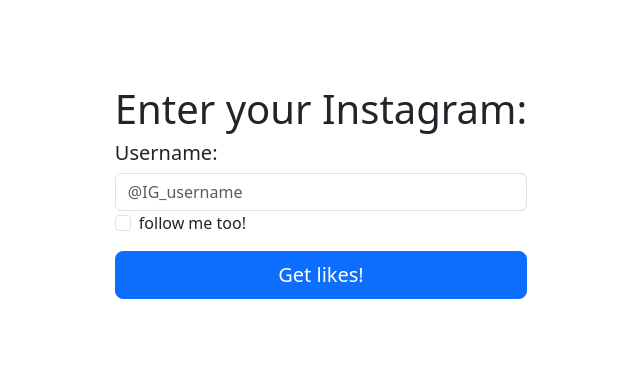
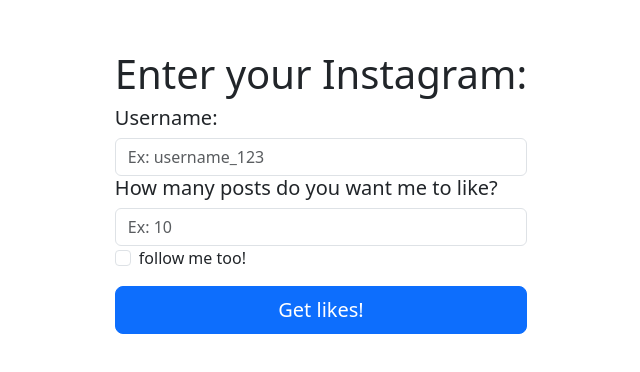
Before and after one commit to dfgrisales5078/React-bot-ui, a React (Create React App) app: page / in a window 1280 px wide. Shown: the part 208-580 px from the top of the page, without its empty margins (319-959 px from the left). Built offline with nearby package versions, Linux system fonts and the light colour scheme.

Commit message:
added input box for amount of posts to like

```diff
--- a/src/components/homePage.jsx
+++ b/src/components/homePage.jsx
@@ -7,7 +7,12 @@
             <form>
               <div class="form-group">
                 <label for="usernameInput"><h5>Username:</h5></label>
-                <input type="text" class="form-control" id="usernameInput" placeholder="@IG_username" input/>
+                <input type="text" class="form-control" id="usernameInput" placeholder="Ex: username_123" input/>
+              </div>
+
+              <div class="form-group">
+                <label for="usernameInput"><h5>How many posts do you want me to like?</h5></label>
+                <input type="text" class="form-control" id="usernameInput" placeholder="Ex: 10" input/>
               </div>
 
               <div class="form-check">
```
